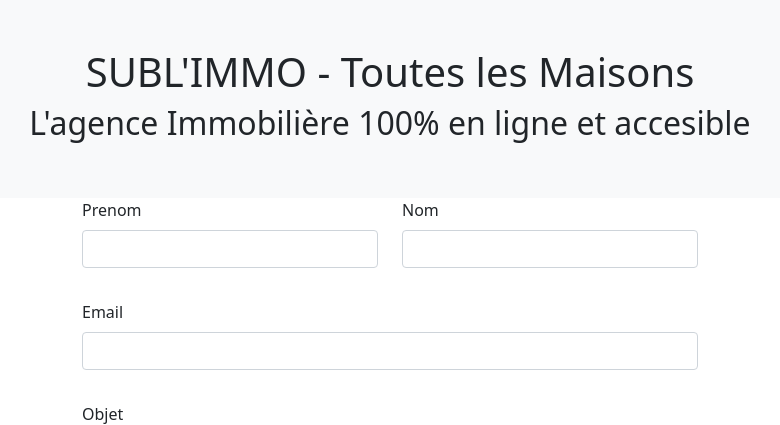
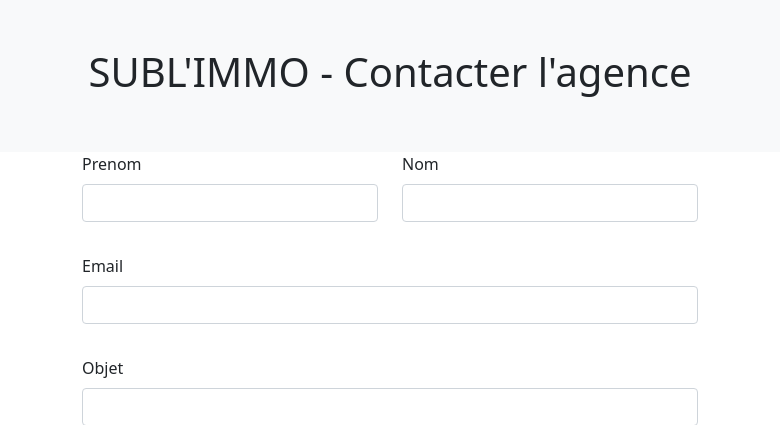
Before and after one commit to Dwarter-dev/sublimmo, a Symfony app: template templates/contact/index.html.twig in a window 1280 px wide. Shown: the top 425 px of the page, without its empty margins (250-1030 px from the left). Run offline with Twig, Linux system fonts and the light colour scheme; the template is opened without the code that fills it, so the values that code supplies are empty; form fields are guessed from the names that the template uses; some libraries are stand-ins or nearby versions.

Commit message:
Corrections diverses

```diff
--- a/templates/contact/index.html.twig
+++ b/templates/contact/index.html.twig
@@ -5,8 +5,7 @@
 {% block body %}
 
 <header class="container-fluid p-5 text-center bg-light">
-  <h1>SUBL'IMMO - Toutes les Maisons</h1>
-  <h2>L'agence Immobilière 100% en ligne et accesible</h2>
+  <h1>SUBL'IMMO - Contacter l'agence</h1>
 </header>
 
 <div class="row"> <!-- On affichera les messages d'erreurs-->
--- a/templates/home/index.html.twig
+++ b/templates/home/index.html.twig
@@ -6,7 +6,7 @@
 
 <header id="home-header">
   <div id="header-img"></div>
-  <h1>SUBL'IMMO</h1>
+  <h1>SUBL'IMMO - Accueil</h1>
   <h2>L'agence Immobilière 100% en ligne et accesible</h2>
 </header>
 
--- a/templates/maison/show.html.twig
+++ b/templates/maison/show.html.twig
@@ -41,6 +41,9 @@
         </ul>
       </div>
       {% endif %}
+      <div class="col-8 offset-2 text-end">
+        <a href="{{ path( 'cart_add', {'id': maison.id} ) }}" class="btn btn-success"> Ajouter au panier</a>
+      </div>
     </div>
 </div>
 {% endblock %}
--- a/templates/registration/register.html.twig
+++ b/templates/registration/register.html.twig
@@ -6,7 +6,7 @@
 
 <main class="container-fluid">
     <header class="container-fluid p-5 text-center bg-light">
-      <h1>SUBL'IMMO - Toutes les Maisons</h1>
+      <h1>SUBL'IMMO - Créer un utilisateur</h1>
       <h2>L'agence Immobilière 100% en ligne et accesible</h2>
     </header>
 
--- a/templates/security/login.html.twig
+++ b/templates/security/login.html.twig
@@ -5,7 +5,7 @@
 {% block body %}
 
 <header class="container-fluid p-5 text-center bg-light">
-  <h1>SUBL'IMMO - Toutes les Maisons</h1>
+  <h1>SUBL'IMMO - Connexion</h1>
   <h2>L'agence Immobilière 100% en ligne et accesible</h2>
 </header>
 
```
Also changed, not shown: src/Controller/RegistrationController.php (+6 -4 lines).
